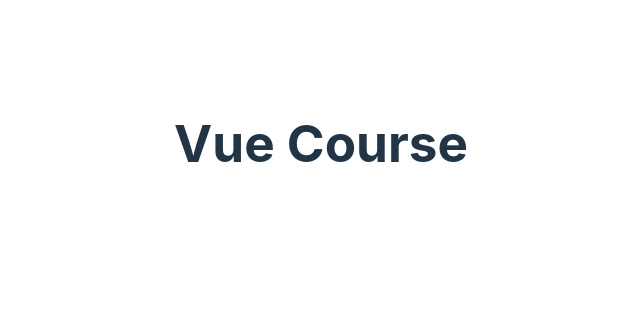
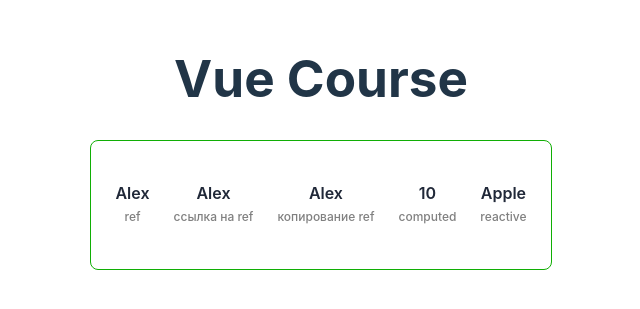
Before and after one commit to yudeek/vue-course, a Vue app: page / in a window 1280 px wide. Shown: the part 257-566 px from the top of the page, without its empty margins (319-959 px from the left). Built offline with nearby package versions, Linux system fonts and the light colour scheme.

Commit message:
ref and reactive

```diff
--- a/src/App.vue
+++ b/src/App.vue
@@ -1,3 +1,10 @@
 <template>
   <h1>Vue Course</h1>
+  <Core />
 </template>
+
+<script setup>
+  import Core from '@/components/Core.vue';
+
+
+</script>
--- /dev/null
+++ b/src/components/Core.vue
@@ -0,0 +1,57 @@
+<template>
+  <div class="wrap">
+    <!-- ref -->
+    <p class="content" @click="changeName">
+      <span class="text">{{ userName }}</span>
+      <span class="sub">ref</span>
+    </p>
+
+    <!-- ссылка на ref -->
+    <p class="content" @click="changeAnotherName">
+      <span class="text">{{ anotherName }}</span>
+      <span class="sub">ссылка на ref</span>
+    </p>
+
+    <!-- копирование ref -->
+    <p class="content" @click="changeNewName">
+      <span class="text">{{ newName }}</span>
+      <span class="sub">копирование ref</span>
+    </p>
+
+    <!-- computed -->
+    <p class="content" @click="changeName">
+      <span class="text">{{ userAge }}</span>
+      <span class="sub">computed</span>
+    </p>
+
+    <!-- reactive -->
+    <p class="content" @click="changeCompanyName">
+      <span class="text">{{ company.name }}</span>
+      <span class="sub">reactive</span>
+    </p>
+
+
+  </div>
+</template>
+
+<script setup>
+import { ref, computed, reactive } from 'vue';
+
+const userName = ref('Alex');
+const changeName = () => userName.value = 'Fred';
+
+const anotherName = ref(userName);
+const changeAnotherName = () => anotherName.value = 'Brad';
+
+const newName = ref(userName.value);
+const changeNewName = () => newName.value = 'Nick';
+
+const userAge = computed(() => {
+  if(userName.value === 'Alex') return 10;
+  else return 20;
+})
+
+const company = reactive({ name: 'Apple' });
+const changeCompanyName = () => company.name = 'MS'
+
+</script>
```
